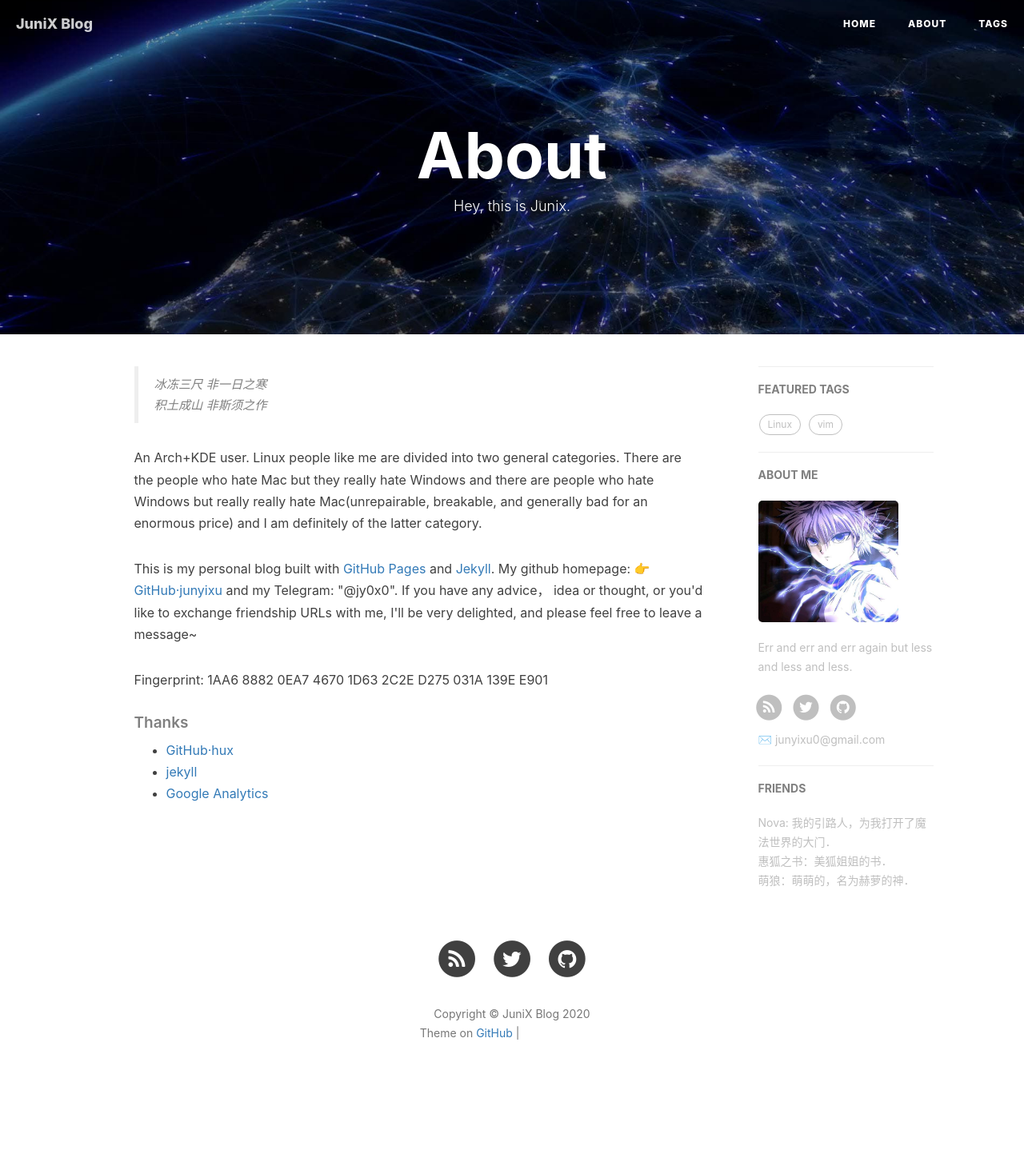
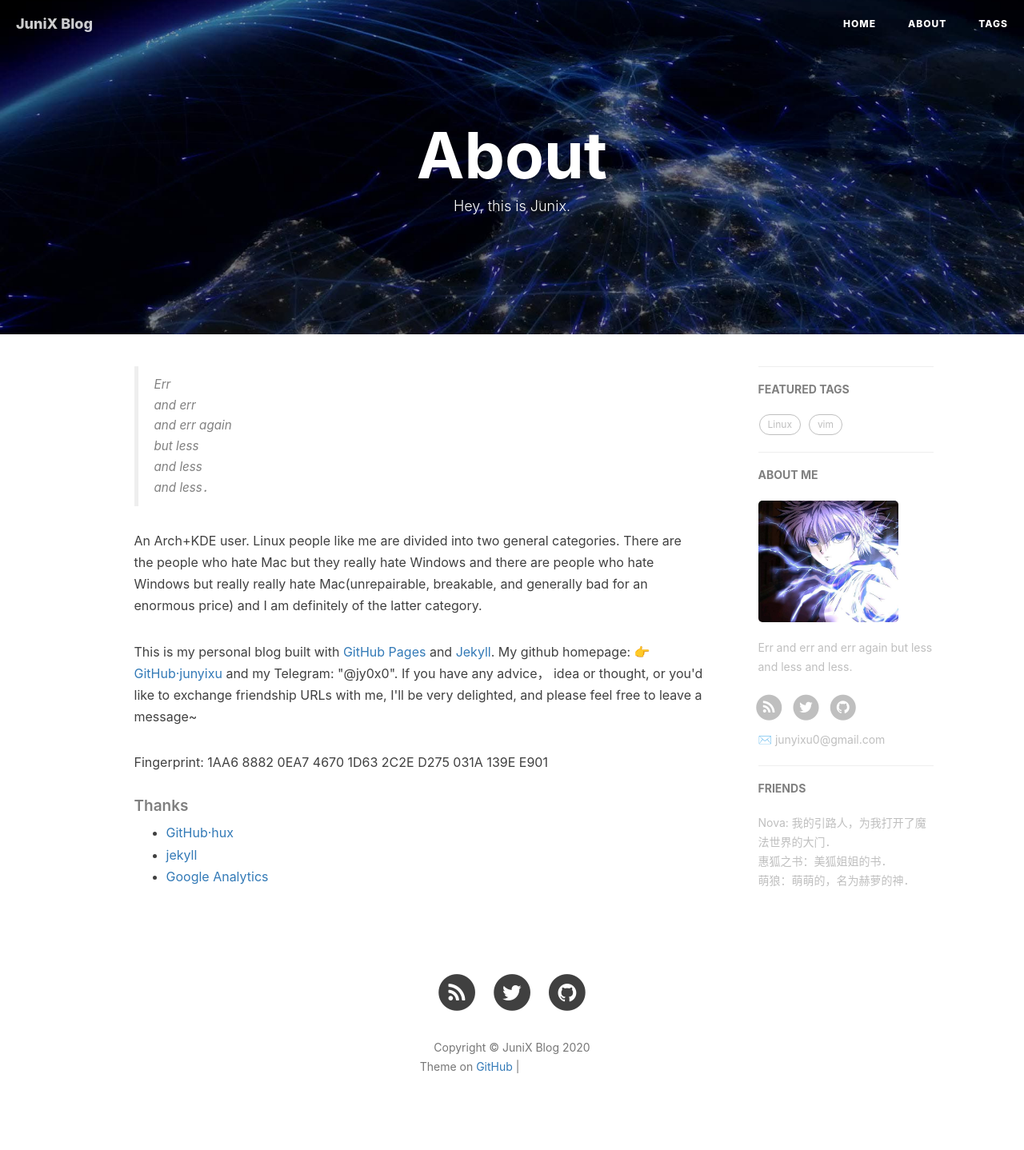
Before and after one commit to junyixu/junyixu.github.io, a Jekyll site: the page built from about.html, in a window 1280 px wide. Shown: the whole page at 80% size. Built offline with Jekyll 4.4.1, drawn with Linux system fonts in a browser that asks for light colours; nearby versions of some CDN libraries; comment, search, counter and statistics services are not loaded; before the commit the page ends 1396 px from its top, so only the background shows below that; grey boxes are pictures that could not be loaded.

Commit message:
Update about.html

```diff
--- a/about.html
+++ b/about.html
@@ -15,8 +15,8 @@
 <div class="zh post-container">
 
     <!--copied from markdown -->
-    <blockquote><p>冰冻三尺 非一日之寒<br>
-    积土成山 非斯须之作</p></blockquote>
+    <blockquote><p>Err<br> and err<br> and err again <br>
+    but less <br>and less <br>and less．</p></blockquote>
 
 	<p>An Arch+KDE user. Linux people like me are divided into two general categories. There are the
 people who hate Mac but they really hate Windows and there are people who
```
